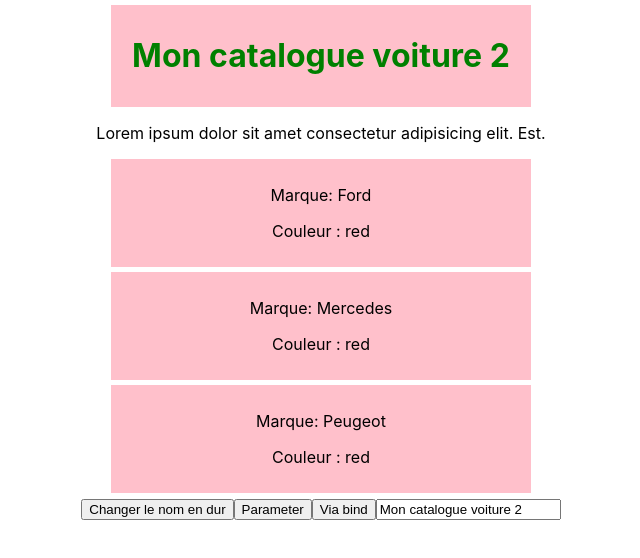
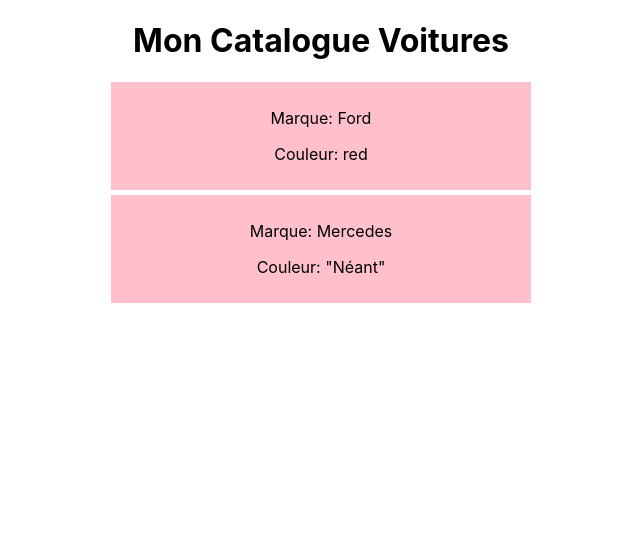
Before and after one commit to Wallmonger/React-Start, a React (Create React App) app: page / in a window 1280 px wide. Shown: the top 558 px of the page, without its empty margins (319-959 px from the left). Built offline with nearby package versions, Linux system fonts and the light colour scheme; the HTML template or start-up script is replaced by a standard one.

Commit message:
Revision

```diff
--- a/src/App.js
+++ b/src/App.js
@@ -1,55 +1,20 @@
-import React, { Component } from 'react';
+import { Component } from 'react';
+import Mycars from './components/Mycars';
 import './App.css';
-import Mycars from './components/Mycars';
 
-
-// Component 1
 class App extends Component {
 
   state = {
-    title: 'Mon catalogue voiture 2',
-    color: 'green'
+    titre: 'Mon Catalogue Voitures'
   }
-
-  changeTitle = (e) => {
-      this.setState({
-        title : 'Mon nouveau titre'
-      })
-  }
-
-  changeViaParam = (newTitle) => {
-    // Using setState allow react to automatically detect any change and reload the render() method
-    this.setState({
-      title : newTitle
-    })
-  }
-
-  changeViaBind = (param) => {
-    this.setState({
-      title : param
-    })
-  }
-
-  changeViaInput = (e) => {
-    this.setState({
-      title : e.target.value
-    })
-  }
-
 
   render() {
     return (
-      <div className="App">
-          { /* J'envoie mon props dans mon composant, il sera alors accessible en tant que props */}
-          <Mycars title={this.state.title} color={this.state.color}/>
-          <button onClick={this.changeTitle}>Changer le nom en dur</button>
-          <button onClick={() => this.changeViaParam('Parameter')}>Parameter</button>
-          <button onClick={this.changeViaBind.bind(this, 'Titre via bind')}>Via bind</button>
-          <input type="text"onChange={this.changeViaInput} value={this.state.title}/>
+      <div className='App'>
+        <Mycars title={this.state.titre} />
       </div>
-    );
+    )
   }
-
 }
 
 export default App;
--- a/src/components/Cars.js
+++ b/src/components/Cars.js
@@ -1,38 +1,17 @@
-// import React from 'react';
-// import Wrapper from './Wrapper'
-// // With destructuring, we can access data inside an object without the need of a variable name
-// const Car = ({children, color}) => {
+const Car = ({color, children}) => {
 
-//     let colorInfo = "";
+    const colorInfo = color ? <p>Couleur: {color}</p> : <p>Couleur: "Néant"</p>;
 
-//     if (color) {
-//         colorInfo = color;
-//     } else {
-//         colorInfo = "Néant";
-//     }
+    if (children) {
+        return (
+            <div style={ {backgroundColor: 'pink', width: '400px', padding: '10px', margin: '5px auto'} }>
+                <p>Marque: { children }</p>
+                {colorInfo}
+            </div>
+        )
+    }
 
-//     if (children) {
-//         return (
-//             <Wrapper>
-//                 <p>Marque: { children }</p>
-//                 {/* { color ? <p>Couleur : {color} </p> : <p>Couleur : néant </p>} */}
-//                 {/* <p>{color ? color : "Néant" }</p> */}
-//                 <p>Couleur : {colorInfo}</p>
-//             </Wrapper>
-//         )
-//     } else {
-//         return (
-//             <Wrapper>
-//                 <p>Non renseigné</p>
-//             </Wrapper>
-//         )
-//     }
+    // return null // ce return est Facultatif
+}
 
-
-
-//     // On peut également retourner de cette façon :
-//     // return children ? (mon jsx) : (mon jsx indiquant qu'il n'y a aucune information)
-
-// }
-
-// export default Car;
+export default Car
--- /dev/null
+++ b/src/components/Mycars.js
@@ -0,0 +1,20 @@
+import { Component } from 'react'
+import Car from './Cars'
+
+class Mycars extends Component {
+
+    render() {
+        return (
+            <div>
+                <h1>{this.props.title}</h1>
+
+                <Car color="red">Ford</Car>
+                <Car>Mercedes</Car>
+                <Car color="green"></Car>
+            </div>
+
+        )
+    }
+}
+
+export default Mycars
```
